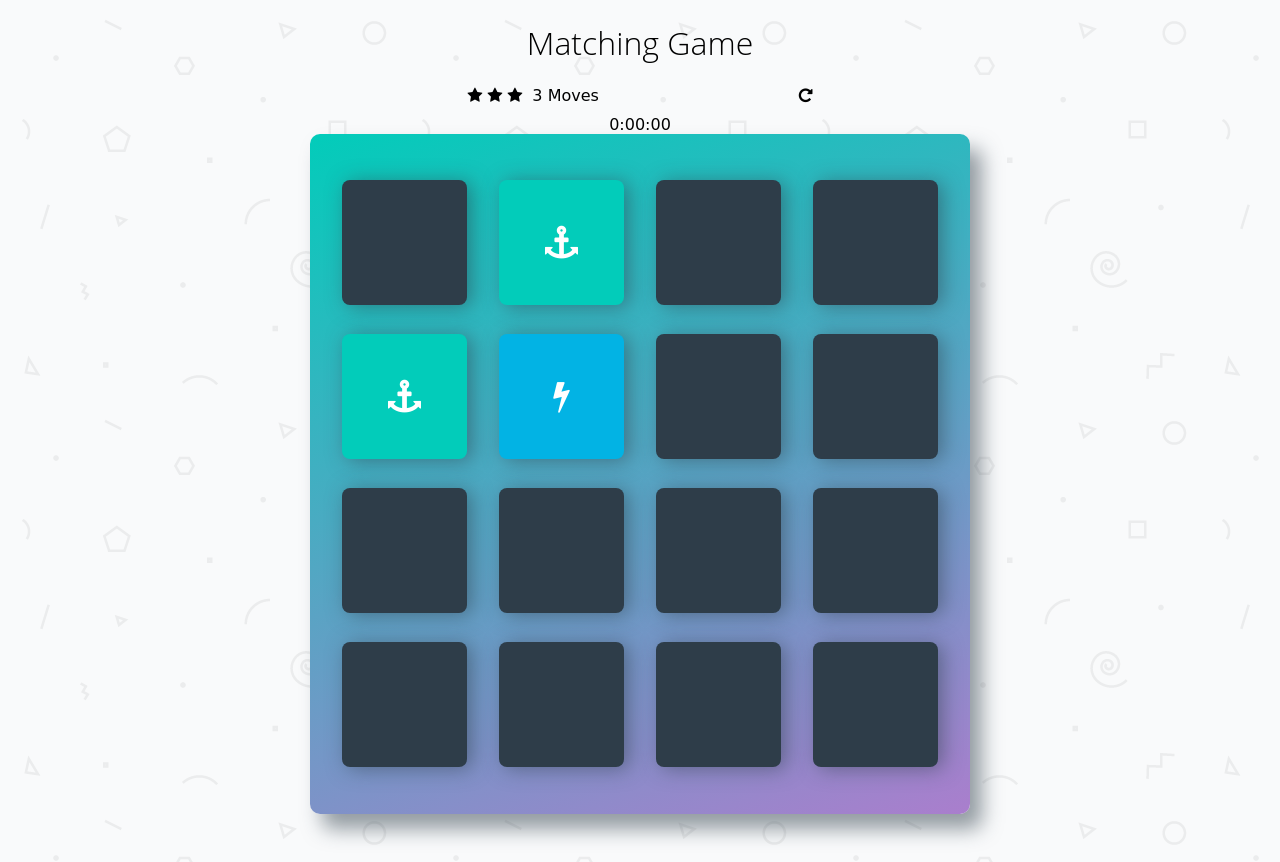
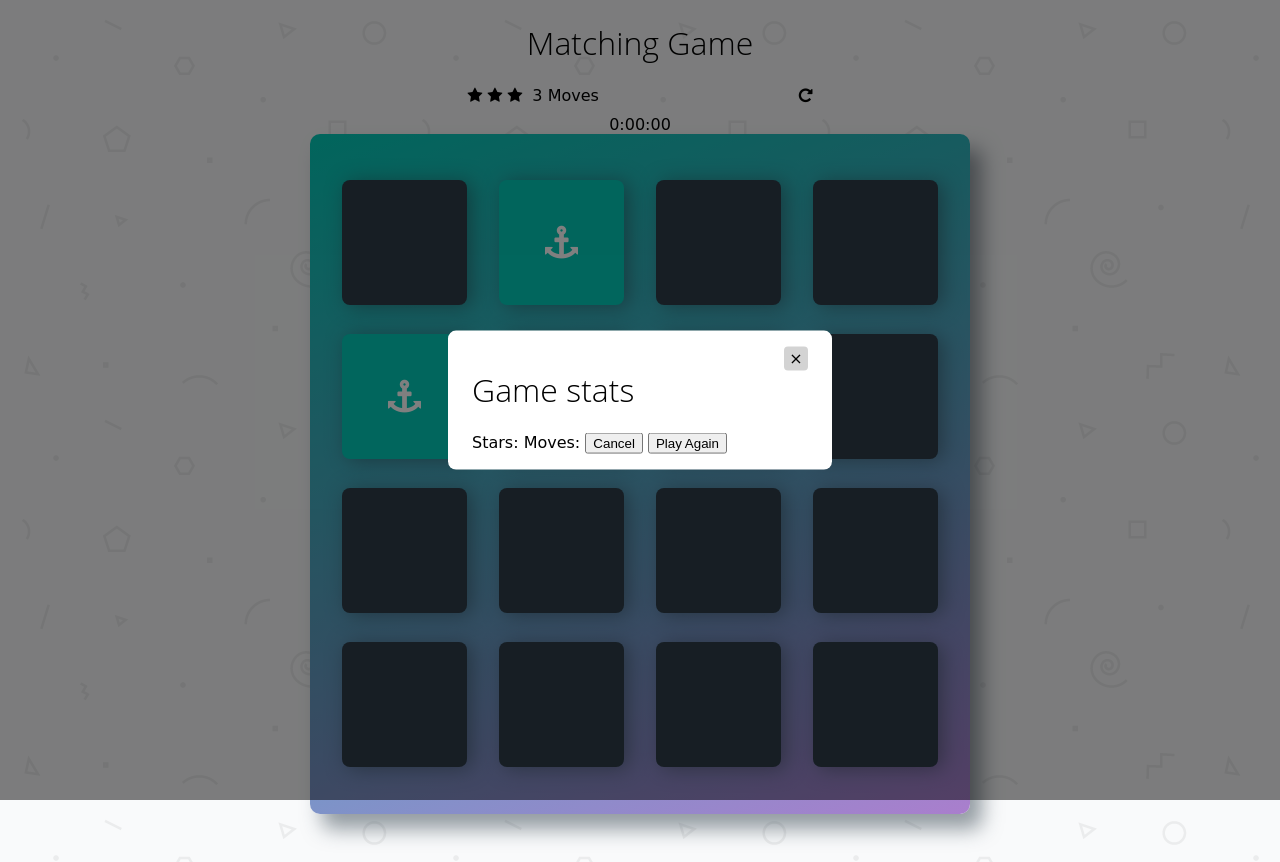
Before and after one commit to jimtryon/fend, a plain HTML site: page memory-game/index.html in a window 1280 px wide. Drawn offline with Linux system fonts and the light colour scheme; a web font is replaced by a local one.

Commit message:
Add more game stats to modal section

```diff
--- a/memory-game/index.html
+++ b/memory-game/index.html
@@ -87,9 +87,13 @@
         </ul>
 
         <div class="modal">
-            <div class="modal-content>
-                <span class=" close-button">&times;</span>
-                <h1>Congratulations, you won the game!</h1>
+            <div class="modal-content">
+                <span class="close-button">&times;</span>
+                <h1>Game stats</h1>
+                <span>Stars: </span>
+                <span>Moves:</span>
+                <button class="modal-cancel">Cancel</button>
+                <button class="modal-play-again">Play Again</button>
             </div>
         </div>
 
--- a/memory-game/js/app.js
+++ b/memory-game/js/app.js
@@ -201,3 +201,22 @@ function restartGame() {
         stars[i].style.visibility = "visible";
     }
 }
+
+const modal = document.querySelector(".modal");
+
+function startModal() {
+    modal.classList.toggle('show-modal');
+}
+
+function onWindowClick(event) {
+    if (event.target === modal) {
+        startModal();
+    }
+}
+
+const closeButton = document.querySelector(".close-button");
+
+closeButton.addEventListener("click", startModal);
+window.addEventListener("click", onWindowClick);
+
+startModal();
```
